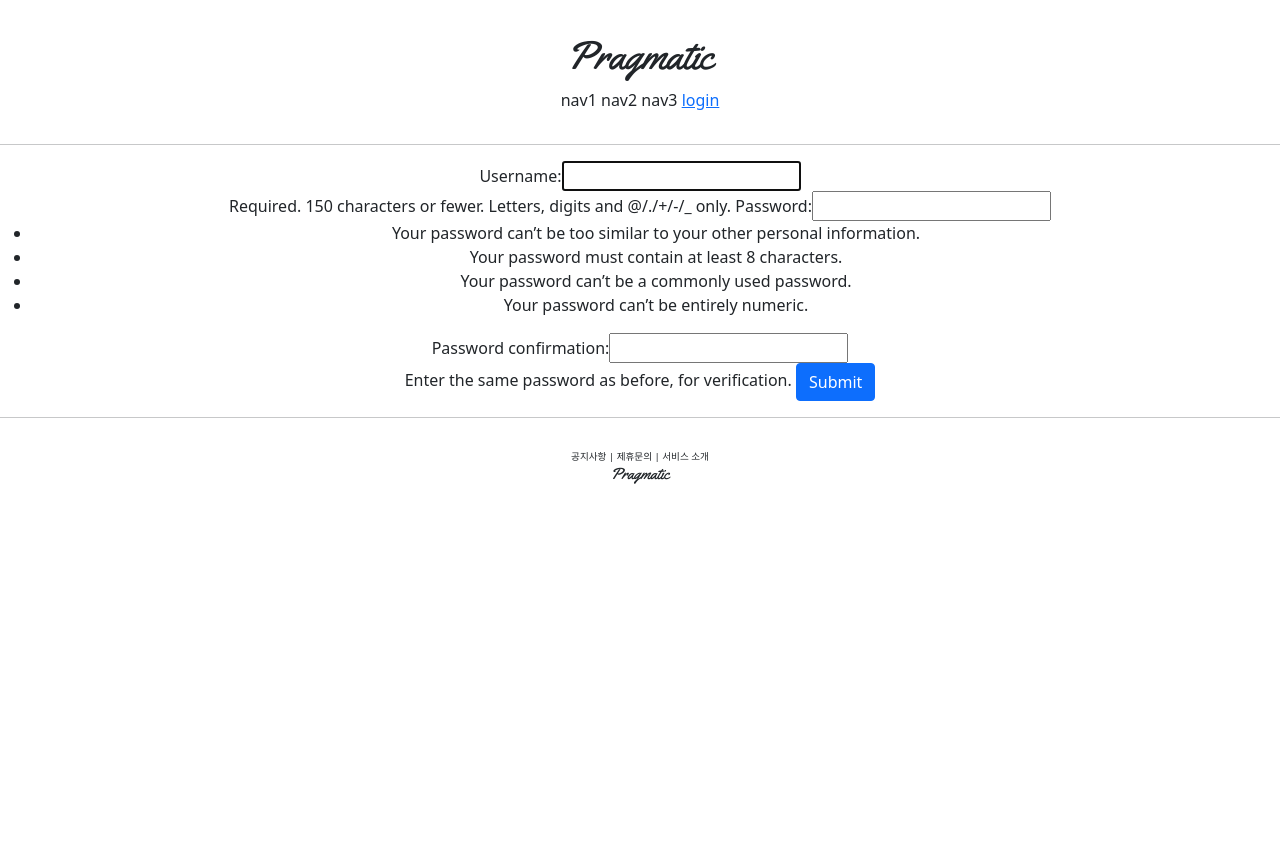
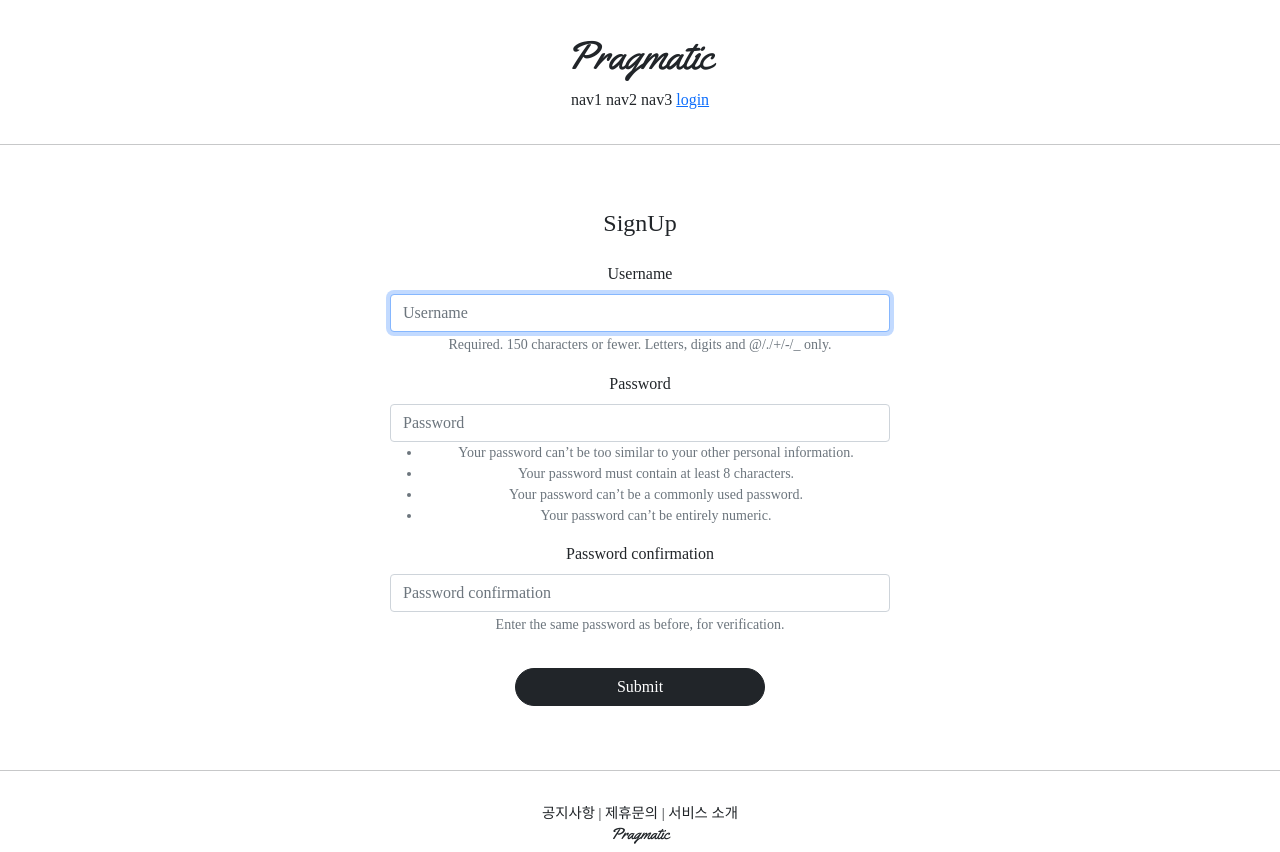
Before and after one commit to SunghyunLim/pragmatic, a Django app: page /account/create/ in a window 1280 px wide. Before the commit the page ends 484 px from the top, so only its background shows below. Run offline with Django 3.2, Linux system fonts and the light colour scheme; some libraries are stand-ins or nearby versions.

Commit message:
django course 23 commit

```diff
--- a/accountapp/templates/accountapp/create.html
+++ b/accountapp/templates/accountapp/create.html
@@ -1,12 +1,15 @@
 {% extends 'base.html' %}
-
+{% load bootstrap4 %}
 {% block content %}
 
-    <div style="text-align: center">
+    <div style="text-align: center; max-width: 500px; margin: 4rem auto">
+        <div class="mb-4">
+            <h4>SignUp</h4>
+        </div>
         <form action="{% url 'accountapp:create' %}" method="post">
             {% csrf_token %}
-            {{ form }}
-            <input type="submit" class="btn btn-primary">
+            {% bootstrap_form form %}
+            <input type="submit" class="btn btn-dark rounded-pill col-6 mt-3">
         </form>
     </div>
 {% endblock %}
--- a/pragmatic/settings.py
+++ b/pragmatic/settings.py
@@ -53,6 +53,7 @@ INSTALLED_APPS = [
     'django.contrib.sessions',
     'django.contrib.messages',
     'django.contrib.staticfiles',
+    'bootstrap4',
     'accountapp',
 ]
 
--- a/static/base.css
+++ b/static/base.css
@@ -3,7 +3,7 @@
 }
 
 .pragmatic_footer_button {
-    font-size: .6rem;
+    font-size: .9rem;
 }
 
 .pragmatic_footer {
--- a/templates/base.html
+++ b/templates/base.html
@@ -1,7 +1,7 @@
 <!DOCTYPE html>
 <html lang="ko">
 {% include 'head.html' %}
-<body>
+<body style="font-family: 'NanumSquareR';">
     {% include 'header.html' %}
 
     <hr>
--- a/templates/head.html
+++ b/templates/head.html
@@ -11,4 +11,30 @@
 
     <!-- DEFAULT CSS LINK -->
     <link rel="stylesheet" type="text/css" href="{% static 'base.css' %}">
+    <style>
+        @font-face {
+            font-family: 'NanumSqureR';
+            src: local('NanumSqureR'),
+            url("{% static 'fonts/NanumSquareR.ttf' %}") format("opentype");
+        }
+        @font-face {
+            font-family: 'NanumSqureEB';
+            src: local('NanumSqureEB'),
+            url("{% static 'fonts/NanumSquareEB.otf' %}") format("opentype");
+        }
+        @font-face {
+            font-family: 'NanumSqureB';
+            src: local('NanumSqureB'),
+            url("{% static 'fonts/NanumSquareB.otf' %}") format("opentype");
+        }
+        @font-face {
+            font-family: 'NanumSqureR';
+            src: local('NanumSqureR'),
+            url("{% static 'fonts/NanumSquareR.ttf' %}") format("opentype");
+        }
+    </style>
+
+
+
+
 </head>
```
Also changed, not shown: accountapp/templates/accountapp/login.html (+5 -4 lines), static/fonts/NanumSquareB.otf (added), static/fonts/NanumSquareEB.otf (added), static/fonts/NanumSquareL.otf (added), static/fonts/NanumSquareR.otf (added).
